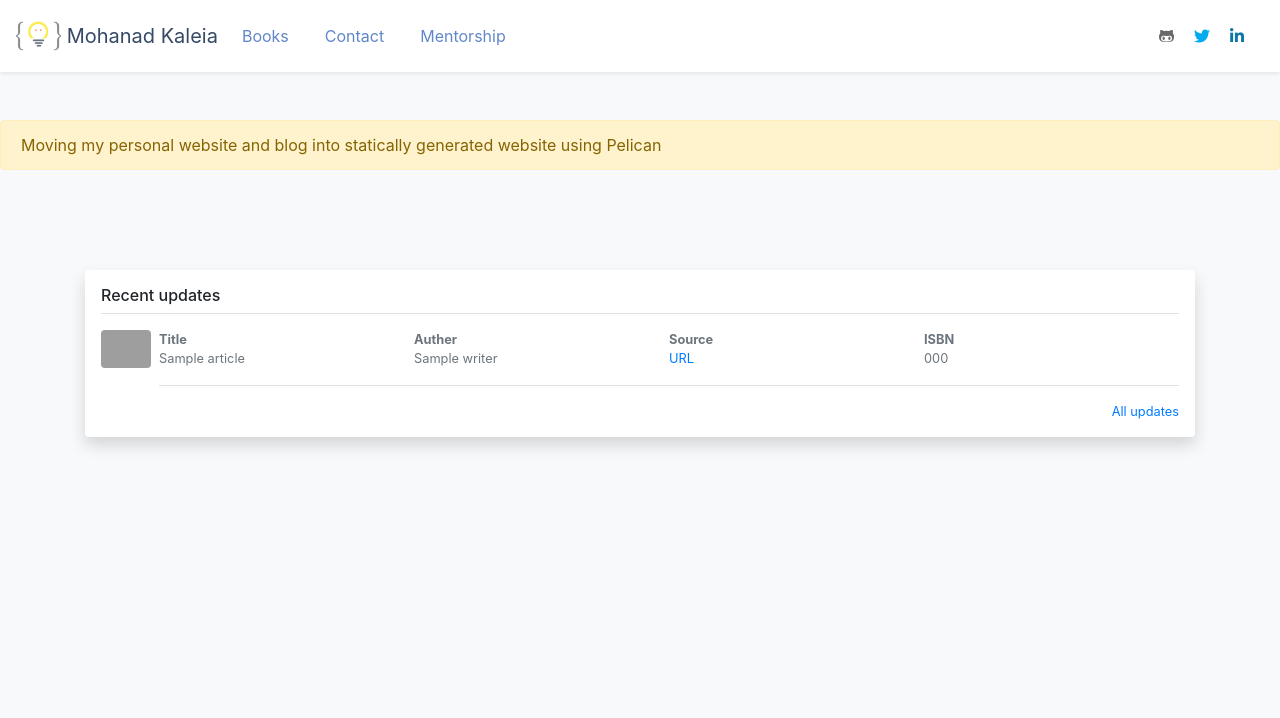
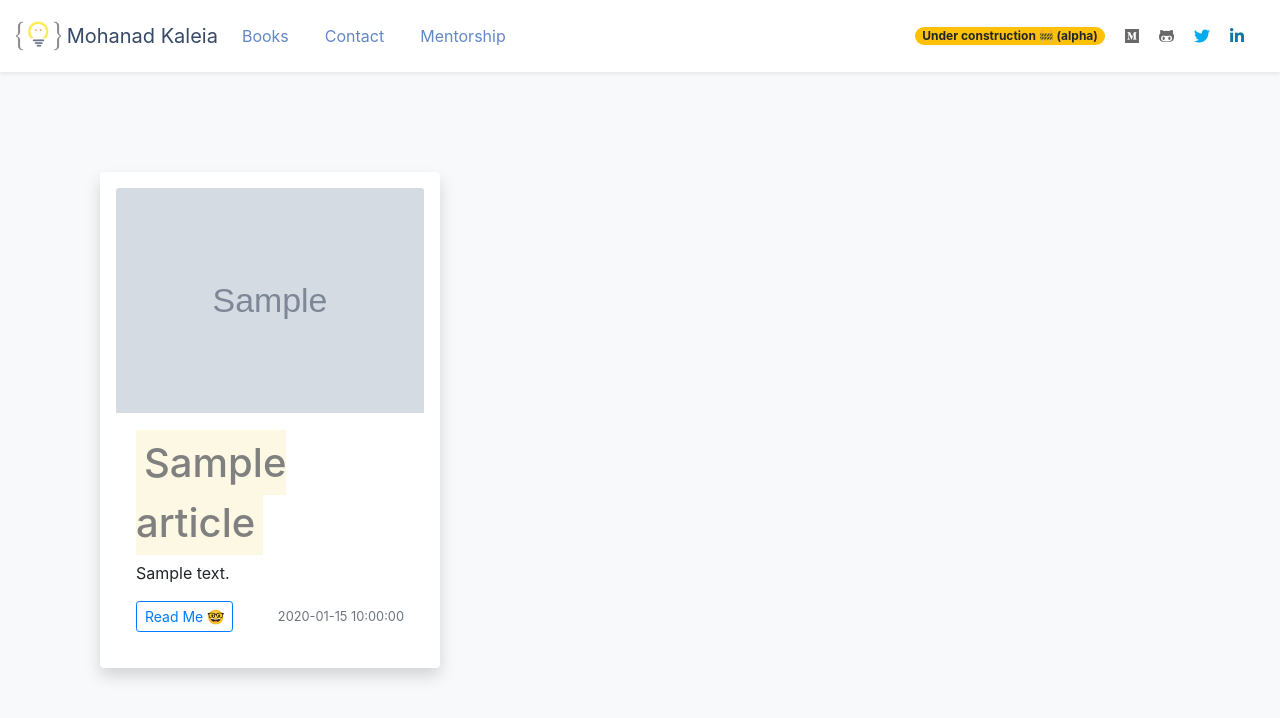
Before and after one commit to mohanadkaleia/blog, a Python web app: template theme/templates/category.html in a window 1280 px wide. Shown: the top 718 px of the page. Run offline with Jinja, Linux system fonts and the light colour scheme; the template is opened without the code that fills it: most values are stand-ins (such as "Sample title", 1, 10 or a date in 2020); grey boxes marked "Sample" are stand-in pictures; some libraries are stand-ins or nearby versions; grey boxes are pictures that could not be loaded.

Commit message:
Fix books category

```diff
--- a/theme/static/css/main.css
+++ b/theme/static/css/main.css
@@ -84,6 +84,7 @@ footer p {
 
 .card h1 a {
     text-decoration: none;
+    line-height: 1.5;
 }
 
 .card h1 a mark {
--- a/theme/templates/base.html
+++ b/theme/templates/base.html
@@ -49,18 +49,17 @@
           </li>
         </ul>
 
+        <span class="badge badge-pill badge-warning" style="margin-right: 20px;">Under construction 🚧 (alpha)</span>
+
         <div class="nav navbar-nav navbar-right nav-social">
-            <a target="_blank" href="https://github.com/mohanadkaleia"><i style="color:dimgray" class="fab fa-github-alt"></i></a>
-            <a target="_blank" href="https://twitter.com/m_kaleia"><i style="color:#00acee" class="fab fa-twitter"></i></a>
-            <a target="_blank" href="https://www.linkedin.com/in/mohanad-kaleia-077a8368/"><i style="color:#0e76a8" class="fab fa-linkedin-in"></i></a>
+            <a title="Medium" target="_blank" href="https://medium.com/@ms.kaleia"><i style="color:dimgray" class="fab fa-medium"></i></a>
+            <a title="Github" target="_blank" href="https://github.com/mohanadkaleia"><i style="color:dimgray" class="fab fa-github-alt"></i></a>
+            <a title="Twitter" target="_blank" href="https://twitter.com/m_kaleia"><i style="color:#00acee" class="fab fa-twitter"></i></a>
+            <a title="LinkedIn" target="_blank" href="https://www.linkedin.com/in/mohanad-kaleia-077a8368/"><i style="color:#0e76a8" class="fab fa-linkedin-in"></i></a>
         </div>
 
       </div>
     </nav>
-
-    <div class="alert alert-warning" role="alert">
-      Moving my personal website and blog into statically generated website using Pelican
-    </div>
 
     <!-- Content of the page -->
     <div class="container main-content">
--- a/theme/templates/category.html
+++ b/theme/templates/category.html
@@ -2,37 +2,36 @@
 
 {% block title %}{{ SITENAME }} - Articles in the {{ category }} category{% endblock %}
 
-{%block content %}
 
-<div class="container shadow p-3 mb-5 bg-white rounded">
-    <h6 class="border-bottom border-gray pb-2 mb-0">Recent updates</h6>
+{% block content %}
+<div class="container">
+  <div class="row">
     {% for article in articles %}
-    <div class="media text-muted pt-3">
-      <img src="{{ SITEURL }}/{{ article.cover }}" alt="" class="mr-2 rounded" width="50px">
-      <p class="media-body pb-3 mb-0 small lh-125 border-bottom border-gray">
-        <strong class="d-block text-gray-dark">Title</strong>
-        {{ article.title }}
-      </p>
+    <div class="col-md-4">
+      <div class="card mb-4 shadow p-3 bg-white rounded">
+        {% set cover_url = article.cover %}
+        <img src="{{ cover_url }}" class="card-img-top" alt="{{ article.title }}" height="225" width="100%">
+        <div class="card-body">
+          <h1><a href="/{{ article.slug }}.html"><mark>{{article.title}}</mark></a></h1>
 
-      <p class="media-body pb-3 mb-0 small lh-125 border-bottom border-gray">
-        <strong class="d-block text-gray-dark">Auther</strong>
-        {{ article.writer }}
-      </p>
+          <p class="card-text" dir="{{article.direction}}" {{ 'style="text-align: right;"' if article.direction == 'rtl' else '' }}>
+            {{ article.summary|striptags }}
+          </p>
+          <div class="d-flex justify-content-between align-items-center">
+            <div class="btn-group">
+              <a href="/{{ article.slug }}.html" class="btn btn-sm btn-outline-primary">
+                Read Me 🤓
+              </a>
+            </div>
+            <small class="text-muted">{{ article.locale_date }}</small>
+          </div>
+        </div>
 
-      <p class="media-body pb-3 mb-0 small lh-125 border-bottom border-gray">
-        <strong class="d-block text-gray-dark">Source</strong>
-        <a href="{{ article.link }}">URL</a>
-      </p>
-
-      <p class="media-body pb-3 mb-0 small lh-125 border-bottom border-gray">
-        <strong class="d-block text-gray-dark">ISBN</strong>
-        {{ article.isbn }}
-      </p>
+      </div>
     </div>
-
-    {%endfor %}
-    <small class="d-block text-right mt-3">
-      <a href="#">All updates</a>
-    </small>
+    {% else %}
+    No posts yet!
+    {% endfor %}
+  </div>
 </div>
 {% endblock %}
--- a/theme/templates/index.html
+++ b/theme/templates/index.html
@@ -12,7 +12,7 @@
 
         <div class="card-body">
           <h1><a href="/{{ article.slug }}.html"><mark>{{article.title}}</mark></a></h1>
-          <p class="card-text" dir="{{article.direction}}">
+          <p class="card-text" dir="{{article.direction}}" {{ 'style="text-align: right;"' if article.direction == 'rtl' else '' }}>
             {{ article.summary|striptags }}
           </p>
           <div class="d-flex justify-content-between align-items-center">
```
Also changed, not shown: content/books/book1.md (deleted, +0 -12 lines), content/books/my-journey-from-doubt-to-Iman.md (added, +15 -0 lines), theme/templates/page.html (+4 -5 lines).
